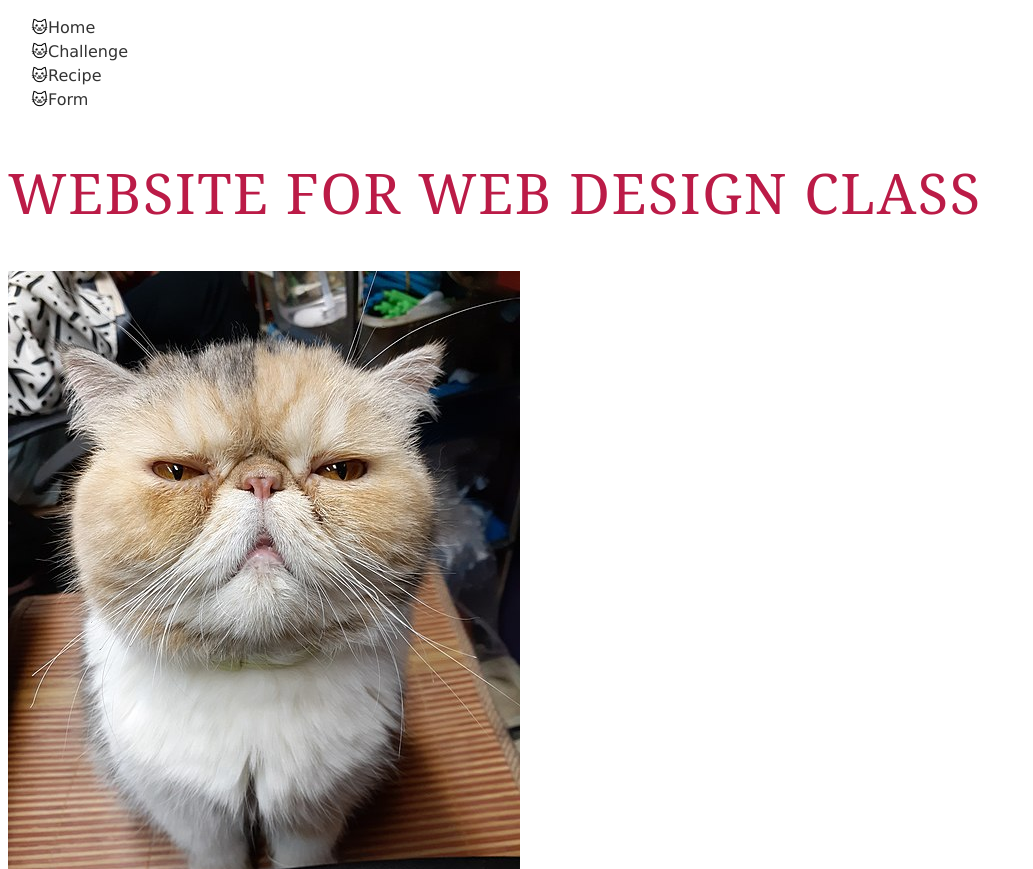
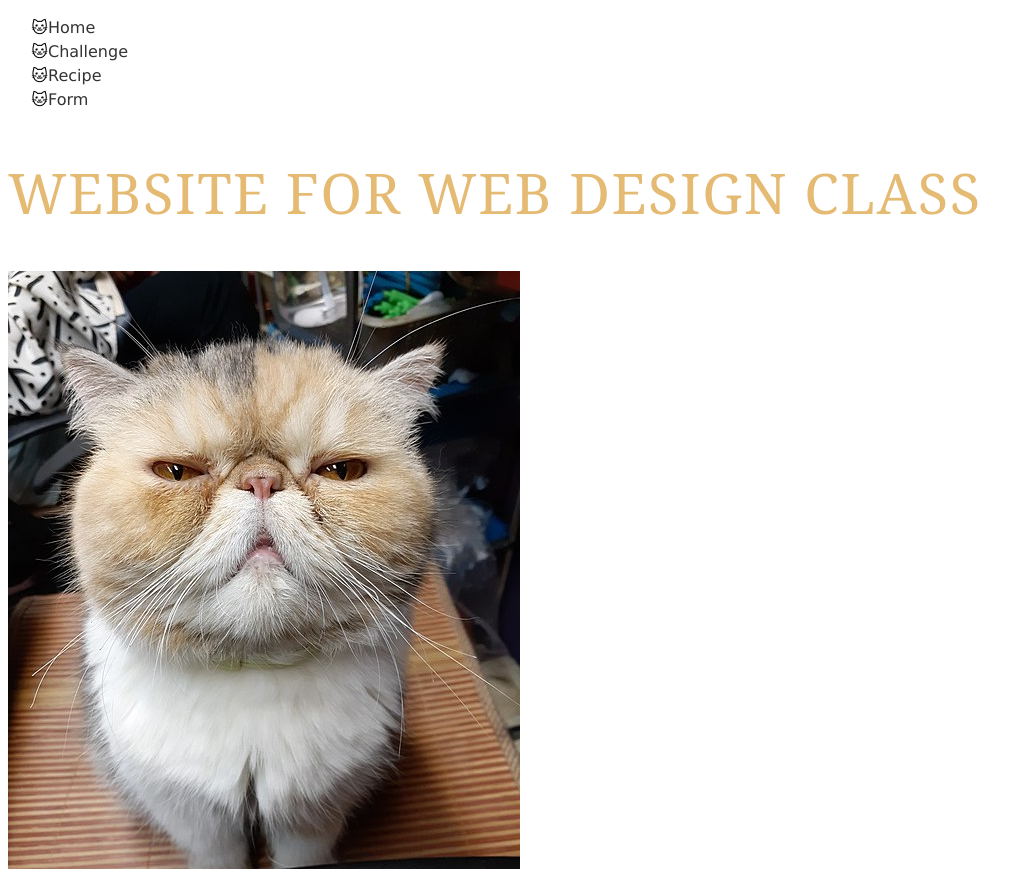
Before and after one commit to waildog/waildog.github.io, a plain HTML site: page index.html in a window 1280 px wide. Shown: the top 869 px of the page, without its empty margins (0-1033 px from the left). Drawn offline with Linux system fonts and the light colour scheme.

Commit message:
modified:   css/index-style.css

```diff
--- a/css/index-style.css
+++ b/css/index-style.css
@@ -1,3 +1,7 @@
 ul {
     list-style-type: "\1F431";
 }
+
+h1, h2 {
+    color: #E5BA73;
+}
```
